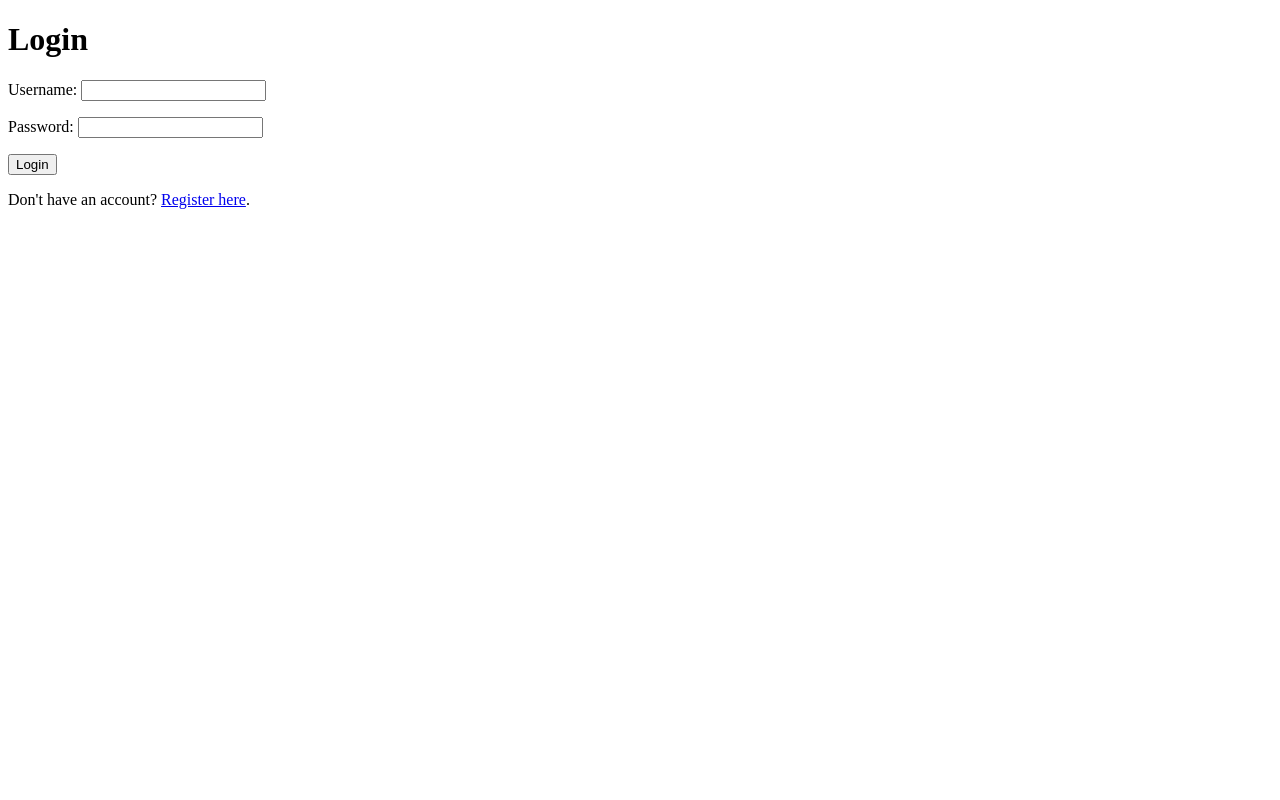
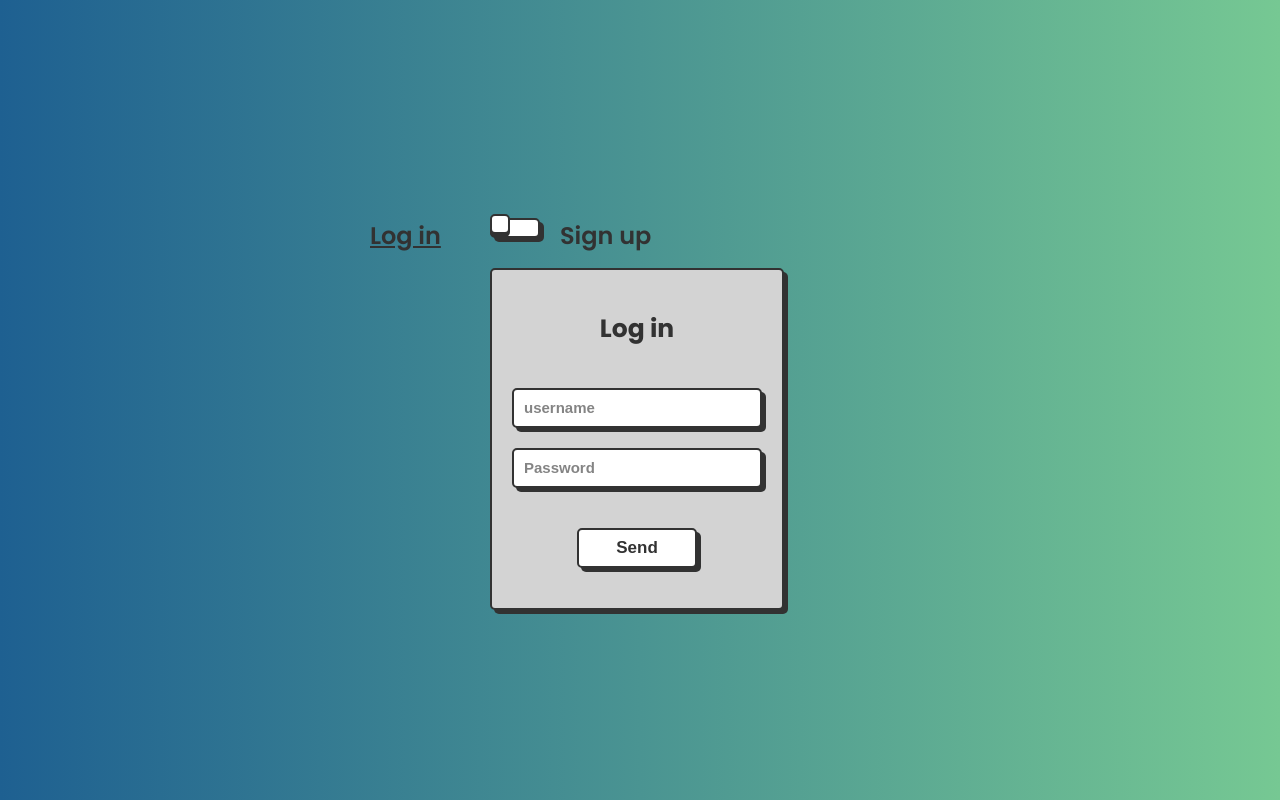
Before and after one commit to Younrun/ResQLink, a Django app: page /accounts/login/ in a window 1280 px wide. Run offline with Django 5.2, Linux system fonts and the light colour scheme.

Commit message:
wa zedna wahed lbaraka

```diff
--- /dev/null
+++ b/resqlink/accounts/static/accounts/style.css
@@ -0,0 +1,236 @@
+/* Full-viewport gradient background */
+#grad {
+  height: 100vh;
+  width: 100vw;
+  background-image: linear-gradient(to right, #1E6091, #76C893);
+  display: flex;
+  justify-content: center;
+  align-items: center;
+  color: white;
+  font-size: 24px;
+  margin: 0;
+}
+
+/* Reset and base font */
+* {
+  margin: 0;
+  padding: 0;
+  box-sizing: border-box;
+}
+
+html, body {
+  font-family: 'Poppins', sans-serif;
+  height: 100%;
+  width: 100%;
+}
+
+/* Container (optional) */
+.wrapper {
+  --input-focus: #2d8cf0;
+  --font-color: #323232;
+  --font-color-sub: #666;
+  --bg-color: #fff;
+  --bg-color-alt: #666;
+  --main-color: #323232;
+  /* You can uncomment or adjust if needed:
+     display: flex;
+     flex-direction: column;
+     align-items: center;
+  */
+}
+
+/* The switch (toggle + “Log in” / “Sign up” text) */
+.switch {
+  /* Removed translateY(-200px) so it sits above the card */
+  position: relative;
+  display: flex;
+  flex-direction: column;
+  justify-content: center;
+  align-items: center;
+  gap: 30px;
+  width: 50px;
+  height: 20px;
+  margin-bottom: 30px; /* Add spacing above the flip-card box */
+}
+
+/* “Log in” / “Sign up” text */
+.card-side::before {
+  position: absolute;
+  content: 'Log in';
+  left: -120px;
+  top: 0;
+  width: 100px;
+  text-decoration: underline;
+  color: var(--font-color);
+  font-weight: 600;
+}
+
+.card-side::after {
+  position: absolute;
+  content: 'Sign up';
+  left: 70px;
+  top: 0;
+  width: 100px;
+  text-decoration: none;
+  color: var(--font-color);
+  font-weight: 600;
+}
+
+/* Hide the raw checkbox input */
+.toggle {
+  opacity: 0;
+  width: 0;
+  height: 0;
+}
+
+/* The slider visuals for the toggle */
+.slider {
+  box-sizing: border-box;
+  border-radius: 5px;
+  border: 2px solid var(--main-color);
+  box-shadow: 4px 4px var(--main-color);
+  position: absolute;
+  cursor: pointer;
+  top: 0;
+  left: 0;
+  right: 0;
+  bottom: 0;
+  /* Fixed typo here: */
+  background-color: var(--bg-color);
+  transition: 0.3s;
+}
+
+.slider:before {
+  box-sizing: border-box;
+  position: absolute;
+  content: "";
+  height: 20px;
+  width: 20px;
+  border: 2px solid var(--main-color);
+  border-radius: 5px;
+  left: -2px;
+  bottom: 2px;
+  background-color: var(--bg-color);
+  box-shadow: 0 3px 0 var(--main-color);
+  transition: 0.3s;
+}
+
+/* Toggle on */
+.toggle:checked + .slider {
+  background-color: var(--input-focus);
+}
+.toggle:checked + .slider:before {
+  transform: translateX(30px);
+}
+
+/* Underline text for “Sign up” if checked; remove underline from “Log in” */
+.toggle:checked ~ .card-side:before {
+  text-decoration: none;
+}
+.toggle:checked ~ .card-side:after {
+  text-decoration: underline;
+}
+
+/* Flip-card container */
+.flip-card__inner {
+  width: 300px;
+  height: 350px;
+  position: relative;
+  background-color: transparent;
+  perspective: 1000px;
+  text-align: center;
+  transition: transform 0.8s;
+  transform-style: preserve-3d;
+}
+
+/* Rotate the card when checkbox is checked */
+.toggle:checked ~ .flip-card__inner {
+  transform: rotateY(180deg);
+}
+
+/* Remove shadow on front side if toggled */
+.toggle:checked ~ .flip-card__front {
+  box-shadow: none;
+}
+
+/* Front/back sides */
+.flip-card__front,
+.flip-card__back {
+  padding: 20px;
+  position: absolute;
+  display: flex;
+  flex-direction: column;
+  justify-content: center;
+  -webkit-backface-visibility: hidden;
+  backface-visibility: hidden;
+  background: lightgrey;
+  gap: 20px;
+  border-radius: 5px;
+  border: 2px solid var(--main-color);
+  box-shadow: 4px 4px var(--main-color);
+}
+
+.flip-card__back {
+  width: 100%;
+  transform: rotateY(180deg);
+}
+
+/* Form styling inside each side */
+.flip-card__form {
+  display: flex;
+  flex-direction: column;
+  align-items: center;
+  gap: 20px;
+}
+
+.title {
+  margin: 20px 0 20px 0;
+  font-size: 25px;
+  font-weight: 900;
+  text-align: center;
+  color: var(--main-color);
+}
+
+.flip-card__input {
+  width: 250px;
+  height: 40px;
+  border-radius: 5px;
+  border: 2px solid var(--main-color);
+  background-color: var(--bg-color);
+  box-shadow: 4px 4px var(--main-color);
+  font-size: 15px;
+  font-weight: 600;
+  color: var(--font-color);
+  padding: 5px 10px;
+  outline: none;
+}
+
+.flip-card__input::placeholder {
+  color: var(--font-color-sub);
+  opacity: 0.8;
+}
+
+.flip-card__input:focus {
+  border: 2px solid var(--input-focus);
+}
+
+/* Button press effect */
+.flip-card__btn:active,
+.button-confirm:active {
+  box-shadow: 0px 0px var(--main-color);
+  transform: translate(3px, 3px);
+}
+
+.flip-card__btn {
+  margin: 20px 0 20px 0;
+  width: 120px;
+  height: 40px;
+  border-radius: 5px;
+  border: 2px solid var(--main-color);
+  background-color: var(--bg-color);
+  box-shadow: 4px 4px var(--main-color);
+  font-size: 17px;
+  font-weight: 600;
+  color: var(--font-color);
+  cursor: pointer;
+}
--- a/resqlink/accounts/templates/accounts/login.html
+++ b/resqlink/accounts/templates/accounts/login.html
@@ -1,27 +1,82 @@
-<!-- accounts/templates/accounts/login.html -->
+{% load static %}
 <!DOCTYPE html>
 <html>
 <head>
-  <title>Login</title>
+    <title>ResQLink: Disaster Response & Crisis Management</title>
+    <!-- Link to your CSS file in the static folder -->
+    <link rel="stylesheet" href="{% static 'accounts/style.css' %}">
+    <link rel="preconnect" href="https://fonts.googleapis.com">
+    <link rel="preconnect" href="https://fonts.gstatic.com" crossorigin>
+    <link href="https://fonts.googleapis.com/css2?family=Poppins:wght@200;400;600;700&display=swap" rel="stylesheet">
 </head>
 <body>
-  <h1>Login</h1>
-  {% if error_msg %}
-    <div style="color:red;">{{ error_msg }}</div>
-  {% endif %}
-  <form method="POST" action="">
-    {% csrf_token %}
-    <p>
-      <label>Username:</label>
-      <input type="text" name="username" />
-    </p>
-    <p>
-      <label>Password:</label>
-      <input type="password" name="password" />
-    </p>
-    <button type="submit">Login</button>
-  </form>
+   <div id="grad">
+      <div class="wrapper">
 
-  <p>Don't have an account? <a href="{% url 'register' %}">Register here</a>.</p>
+         <!-- Container to hold the checkbox toggle and the flipping card -->
+         <div class="card-switch">
+
+           <!-- 1) The flip toggle (checkbox). Clicking the label below will check/uncheck it -->
+           <input type="checkbox" id="flipToggle" class="toggle">
+
+           <!-- 2) The label for the checkbox. Clicking it flips the card via CSS. -->
+           <label for="flipToggle" class="switch">
+             <span class="slider"></span>
+             <span class="card-side"></span>
+           </label>
+
+           <!-- 3) The flipping container is a sibling of .toggle -->
+           <div class="flip-card__inner">
+
+               <!-- FRONT SIDE: LOGIN -->
+               <div class="flip-card__front">
+                  <div class="title">Log in</div>
+                  {% if login_error %}
+                     <p style="color:red;">{{ login_error }}</p>
+                  {% endif %}
+                  <form class="flip-card__form" method="POST" action="">
+                     {% csrf_token %}
+                     <input type="hidden" name="form_type" value="login">
+
+                     <input class="flip-card__input" name="username" placeholder="username" type="text">
+                     <input class="flip-card__input" name="password" placeholder="Password" type="password">
+                     <button class="flip-card__btn" type="submit">Send</button>
+                  </form>
+               </div>
+
+               <!-- BACK SIDE: SIGN UP -->
+               <div class="flip-card__back">
+                  <div class="title">Sign up</div>
+                  {% if reg_success %}
+                     <p style="color:green;">{{ reg_success }}</p>
+                  {% endif %}
+                  {% if reg_errors %}
+                     <div style="color:red;">
+                        {% for field, errorlist in reg_errors.items %}
+                          <p><strong>{{ field }}:</strong> {{ errorlist.0 }}</p>
+                        {% endfor %}
+                     </div>
+                  {% endif %}
+                  <form class="flip-card__form" method="POST" action="">
+                     {% csrf_token %}
+                     <input type="hidden" name="form_type" value="register">
+
+                     <input class="flip-card__input" name="username" placeholder="username" type="text">
+                     <input class="flip-card__input" name="email" placeholder="Email" type="email">
+                     <input class="flip-card__input" name="password" placeholder="Password" type="password">
+                     <select name="user_type" class="flip-card__input">
+                        <option value="normal">Normal</option>
+                        <option value="paid">Paid</option>
+                        <option value="hospital">Hospital</option>
+                     </select>
+                     <button class="flip-card__btn" type="submit">Confirm!</button>
+                  </form>
+               </div>
+
+           </div><!-- .flip-card__inner -->
+         </div><!-- .card-switch -->
+
+      </div><!-- .wrapper -->
+   </div><!-- #grad -->
 </body>
 </html>
--- a/resqlink/accounts/urls.py
+++ b/resqlink/accounts/urls.py
@@ -1,15 +1,16 @@
 from django.urls import path
 from .views import (
-    register_user,
-    login_user,
+
+    login_register_view,
     logout_user,
     hospital_dashboard,
     hospital_only_view
 )
 
 urlpatterns = [
-    path('register/', register_user, name='register'),
-    path('login/', login_user, name='login'),
+
+
+    path('login/', login_register_view, name='login'),
     path('logout/', logout_user, name='logout'),
     path('hospital-dashboard/', hospital_dashboard, name='hospital_dashboard'),
     path('hospital-only-view/', hospital_only_view, name='hospital_only_view'),
--- a/resqlink/accounts/views.py
+++ b/resqlink/accounts/views.py
@@ -14,7 +14,7 @@ from .permissions import IsHospitalUser
 # If using a custom user model with a user_type field:
 CustomUser = get_user_model()
 
-
+#this methode is not currently being used
 @api_view(['GET', 'POST'])
 @permission_classes([AllowAny])
 def register_user(request):
@@ -52,33 +52,56 @@ from django.contrib.auth import authenticate, login, logout
 
 @api_view(['GET','POST'])
 @permission_classes([AllowAny])
-def login_user(request):
+def login_register_view(request):
     """
-    GET  -> Render the login page (accounts/login.html).
-    POST -> Process login form submission, log in the user if valid.
+    A single view for both login (front side of card) and register (back side).
     """
     if request.method == 'GET':
+        # Render our flip card template
         return render(request, 'accounts/login.html')
 
     # request.method == 'POST'
-    username = request.POST.get('username')
-    password = request.POST.get('password')
+    form_type = request.POST.get('form_type')  # "login" or "register"
 
-    user = authenticate(request, username=username, password=password)
-    if user:
-        login(request, user)
-        # Redirect to some "dashboard" or "home" after successful login
-        if (user.user_type == "hospital") :
-            return render(request, 'accounts/hostpital.html')
-        elif (user.user_type == "normal") :
-            return render(request, 'accounts/home.html')
-        elif (user.user_type == "paid user") :
-            return render(request, 'accounts/home.html')
+    if form_type == 'login':
+        username = request.POST.get('username')         # or 'login_username'
+        password = request.POST.get('password')      # or 'login_password'
+        user = authenticate(request, username=username, password=password)
+        if user:
+            login(request, user)
+            return render(request, 'accounts/home.html')  # or wherever you want
+        else:
+            # Return the same template with an error message
+            return render(request, 'accounts/login.html', {
+                'login_error': "Invalid login credentials. Please try again."
+            })
 
-    else:
-        # If authentication fails, show an error
-        error_msg = "Invalid credentials"
-        return render(request, 'accounts/login.html', {'error_msg': error_msg})
+    elif form_type == 'register':
+        # Gather data for the RegistrationSerializer
+        data = {
+            'username': request.POST.get('username'),    # Or separate field if you prefer
+            'email': request.POST.get('email'),       # same as above or a different field
+            'password': request.POST.get('password'),
+            'user_type': request.POST.get('user_type', 'normal'),  # e.g. "hospital", "paid"
+        }
+        serializer = RegistrationSerializer(data=data)
+        if serializer.is_valid():
+            user = serializer.save()
+            # Optionally, auto-login:
+            # login(request, user)
+            return render(request, 'accounts/login.html', {
+                'reg_success': "Registration successful! Please login."
+            })
+        else:
+            print(serializer.errors)
+            return render(request, 'accounts/login.html', {
+                'reg_errors': serializer.errors
+
+            })
+
+    # If form_type is missing or something else
+    print("something went wrong")
+    return render(request, 'accounts/login.html')
 
 
 @api_view(['POST'])
--- a/resqlink/resqlink/settings.py
+++ b/resqlink/resqlink/settings.py
@@ -27,6 +27,7 @@ DEBUG = True
 
 ALLOWED_HOSTS = []
 
+STATIC_URL = '/static/'
 
 # Application definition
 
```
Also changed, not shown: resqlink/accounts/models.py (+20 -0 lines), resqlink/accounts/static/accounts/style1.css (added, +56 -0 lines), resqlink/accounts/templates/accounts/home.html (+15 -10 lines), resqlink/accounts/migrations/0002_hospitalprofile.py (added).
